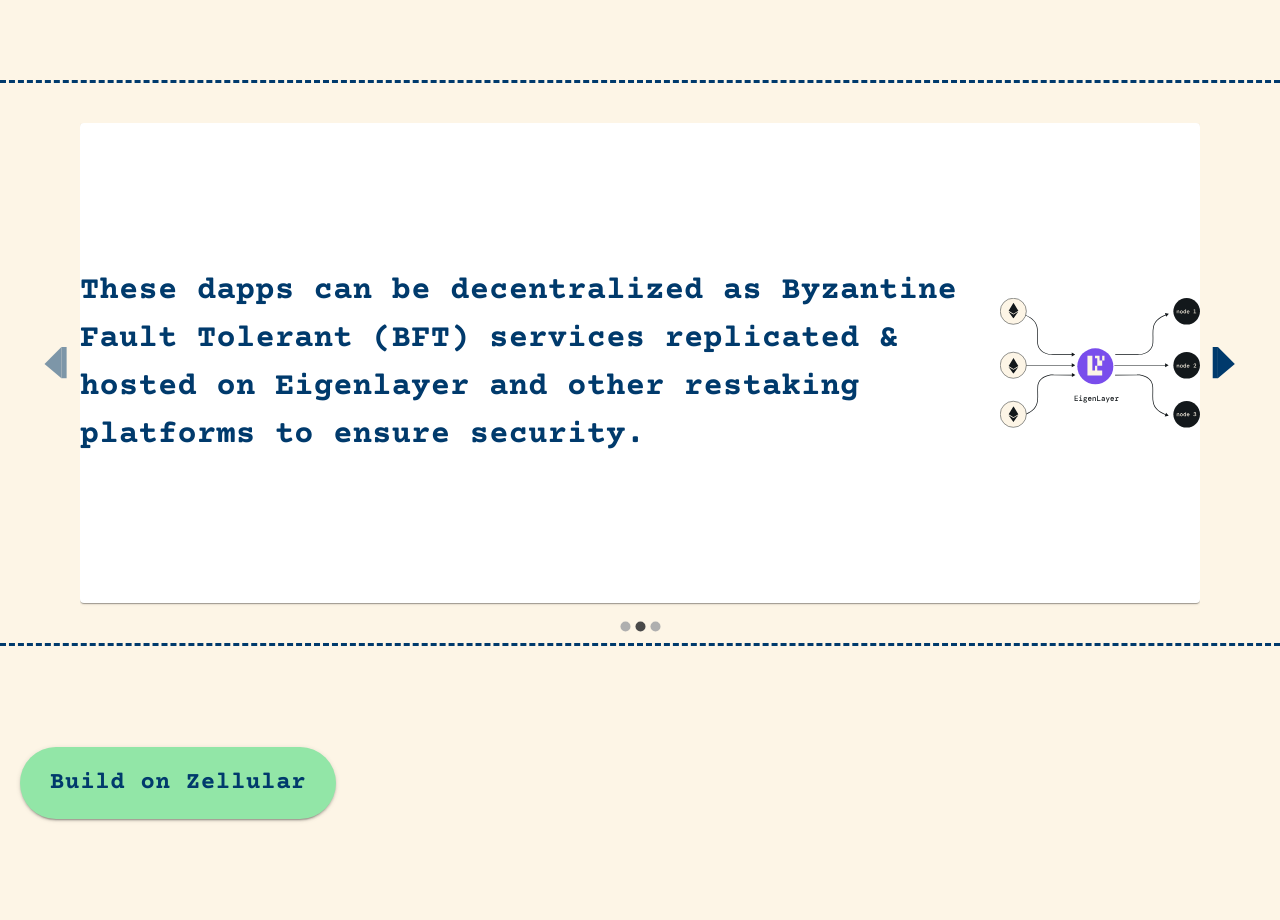
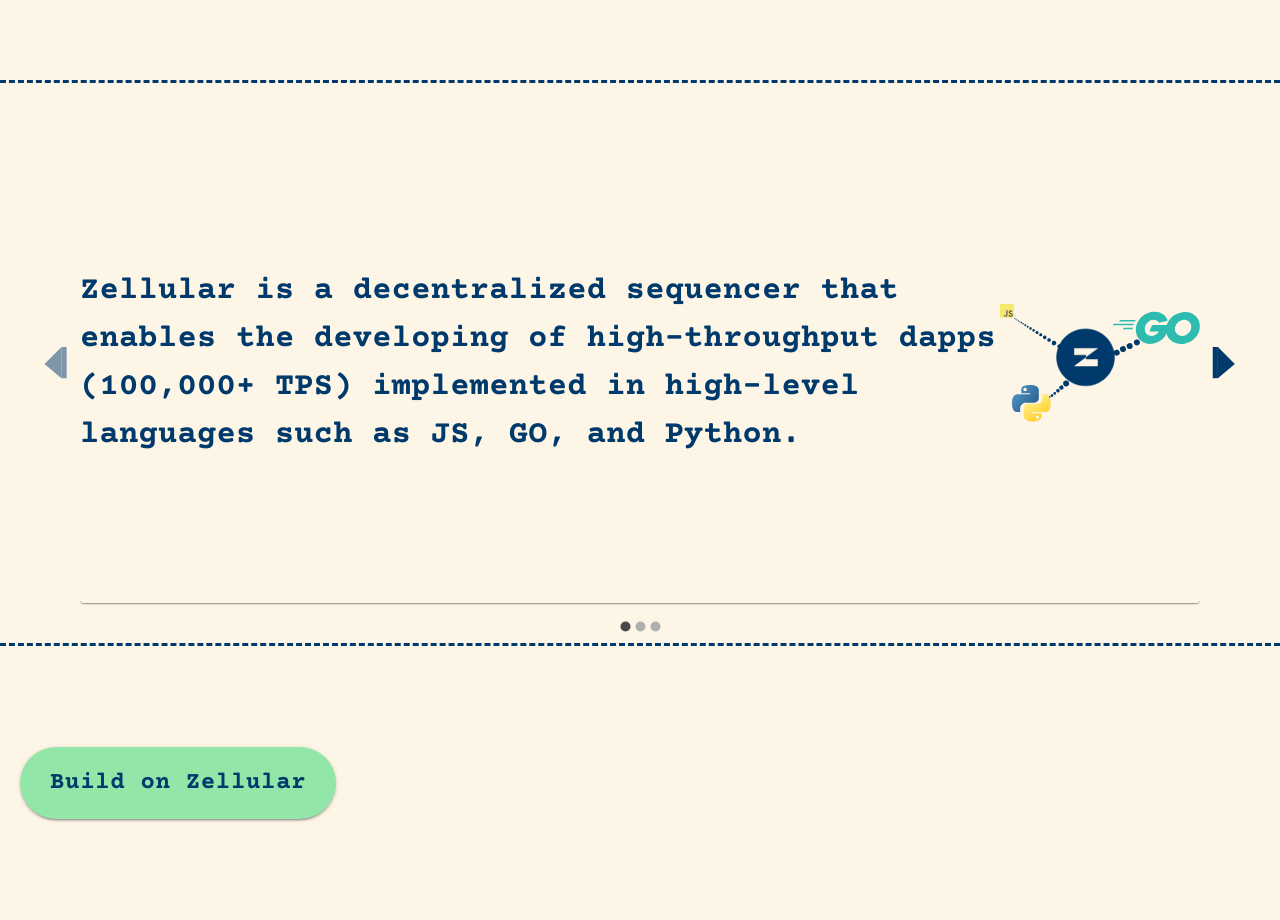
Before and after one commit to AzamHosseinian/Zellular-Ui, a React (Vite) app: page / in a window 1280 px wide. Shown: the part 880-1800 px from the top of the page. Built offline with nearby package versions, Linux system fonts and the light colour scheme.

Commit message:
slide show

```diff
--- a/src/components/Carouseltems/Caruoseltems.tsx
+++ b/src/components/Carouseltems/Caruoseltems.tsx
@@ -19,6 +19,7 @@ const Item = ({ item }: Props) => {
     <div className="h-[480px]">
       <Paper
         sx={{
+          background: "none",
           // width: isMobile ? "100%" : "60%",
           display: "flex",
           alignItems: "center",
@@ -85,8 +86,15 @@ const CarouselItems = () => {
     },
   ];
   return (
-    <div className="h-[480px] w-full">
-      <Carousel sx={{ width: "100%" }}>
+    <div className="h-[480px] w-full bg-none">
+      <Carousel
+        interval={7000}
+        animation={"slide"}
+        stopAutoPlayOnHover={true}
+        sx={{ width: "100%" }}
+        swipe={true}
+        navButtonsAlwaysVisible={false}
+      >
         {slides.map((item) => (
           <Item key={item.id} item={item} />
         ))}
```
